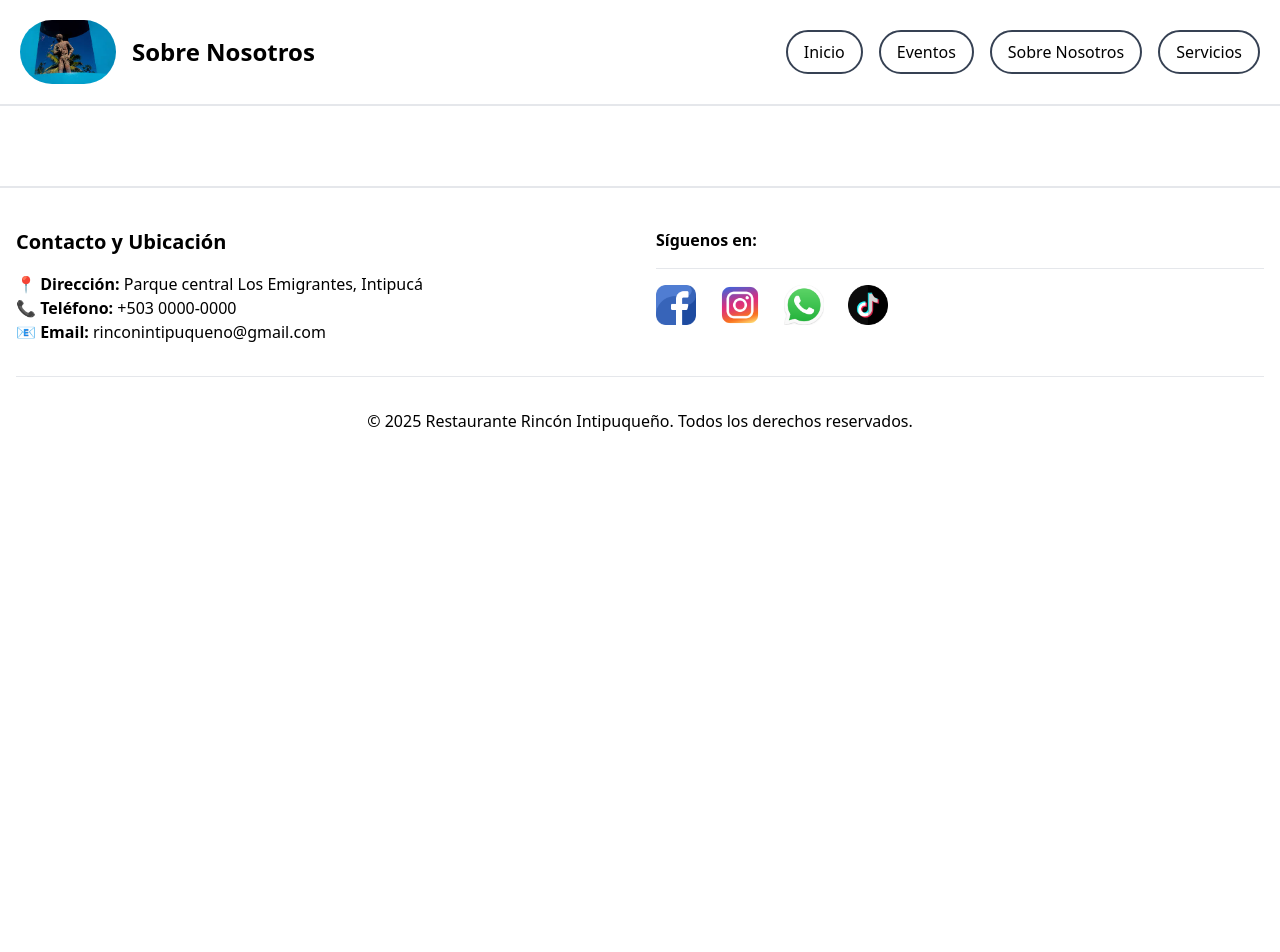
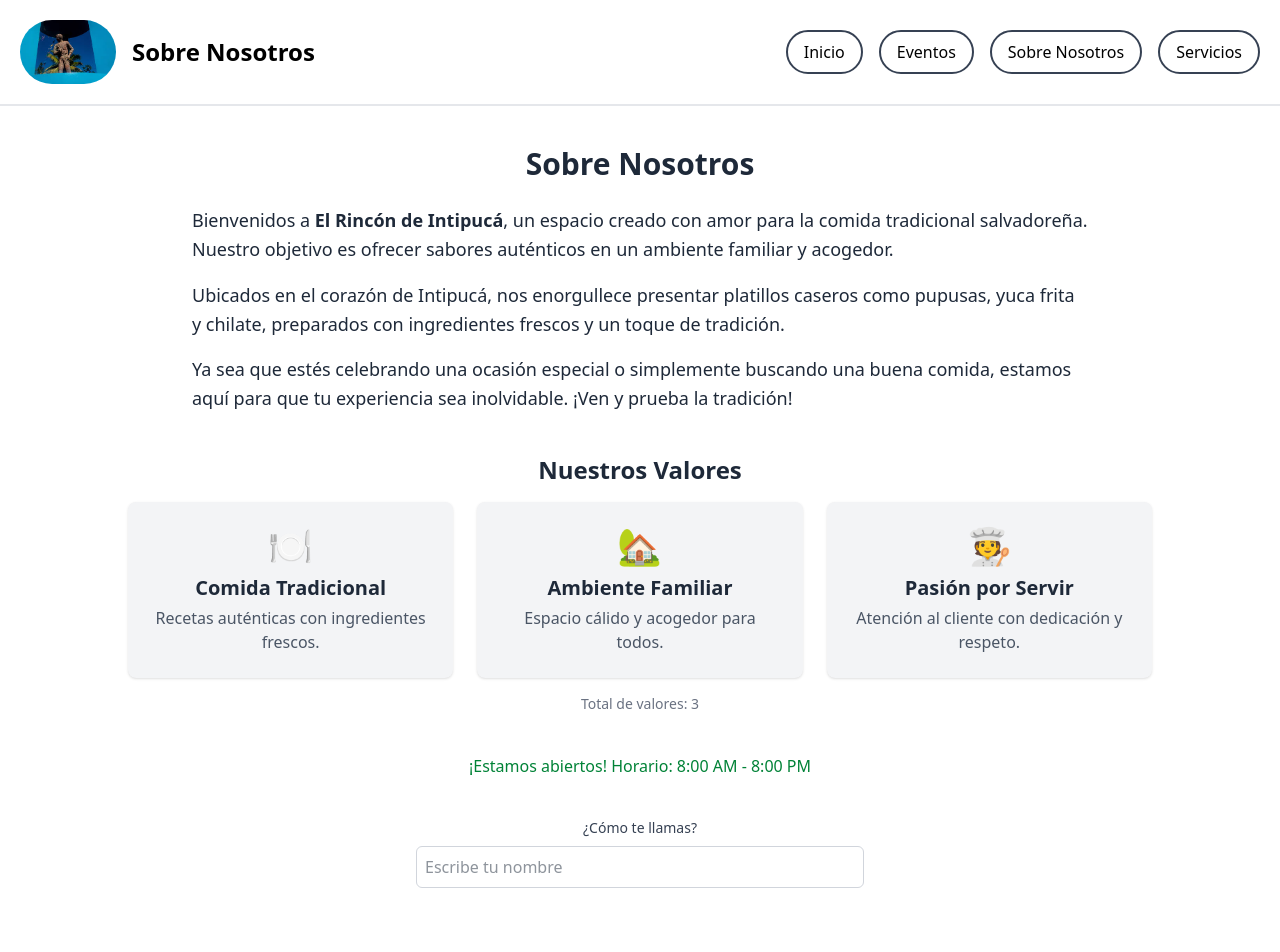
Before and after one commit to Sarahi2006/Rincon_Intipuque-o, a Vue app: page /about in a window 1280 px wide. Shown: the top 952 px of the page. Before the commit the page ends 800 px from the top, so only its background shows below. Built offline with nearby package versions, Linux system fonts and the light colour scheme; the HTML template or start-up script is replaced by a standard one.

Commit message:
upload ServiceList and AbouUs

```diff
--- /dev/null
+++ b/src/components/AboutUs.vue
@@ -0,0 +1,79 @@
+<script setup lang="ts">
+  import { ref, computed } from 'vue'
+
+  const values = [
+    { icon: '🍽️', title: 'Comida Tradicional', description: 'Recetas auténticas con ingredientes frescos.' },
+    { icon: '🏡', title: 'Ambiente Familiar', description: 'Espacio cálido y acogedor para todos.' },
+    { icon: '🧑‍🍳', title: 'Pasión por Servir', description: 'Atención al cliente con dedicación y respeto.' }
+  ]
+
+  const totalValues = computed(() => values.length)
+
+  const isOpen = true // booleano true o false
+
+  const visitorName = ref('')
+  </script>
+
+
+
+<template>
+    <section class="py-10 px-6 bg-white text-gray-800">
+      <h2 class="text-3xl font-bold text-center mb-6">Sobre Nosotros</h2>
+
+      <div class="max-w-4xl mx-auto text-lg leading-relaxed">
+        <p class="mb-4">
+          Bienvenidos a <strong>El Rincón de Intipucá</strong>, un espacio creado con amor para la comida tradicional salvadoreña.
+          Nuestro objetivo es ofrecer sabores auténticos en un ambiente familiar y acogedor.
+        </p>
+        <p class="mb-4">
+          Ubicados en el corazón de Intipucá, nos enorgullece presentar platillos caseros como pupusas, yuca frita
+          y chilate, preparados con ingredientes frescos y un toque de tradición.
+        </p>
+        <p>
+          Ya sea que estés celebrando una ocasión especial o simplemente buscando una buena comida,
+          estamos aquí para que tu experiencia sea inolvidable. ¡Ven y prueba la tradición!
+        </p>
+      </div>
+
+      <!-- Sección de valores del restaurante -->
+      <div class="max-w-5xl mx-auto mt-10">
+        <h3 class="text-2xl font-semibold text-center mb-4">Nuestros Valores</h3>
+        <div class="grid md:grid-cols-3 gap-6">
+          <div
+            v-for="(value, index) in values"
+            :key="index"
+            class="bg-gray-100 p-6 rounded-lg shadow text-center"
+          >
+            <div class="text-4xl mb-2">{{ value.icon }}</div>
+            <h4 class="text-xl font-semibold mb-1">{{ value.title }}</h4>
+            <p class="text-gray-600">{{ value.description }}</p>
+          </div>
+        </div>
+        <p class="mt-4 text-sm text-gray-500 text-center">Total de valores: {{ totalValues }}</p>
+      </div>
+
+      <!-- Sección condicional -->
+      <div class="mt-10 text-center">
+        <p v-if="isOpen" class="text-green-700 font-medium">
+          ¡Estamos abiertos! Horario: 8:00 AM - 8:00 PM
+        </p>
+        <p v-else class="text-red-600 font-medium">
+          Cerrado por hoy, ¡te esperamos mañana!
+        </p>
+      </div>
+
+      <!-- Formulario oara el nomnbre -->
+      <div class="mt-10 max-w-md mx-auto text-center">
+        <label class="block mb-2 text-sm font-medium text-gray-700">¿Cómo te llamas?</label>
+        <input
+          v-model="visitorName"
+          type="text"
+          class="w-full p-2 border border-gray-300 rounded-md focus:outline-none focus:ring-2 focus:ring-yellow-400"
+          placeholder="Escribe tu nombre"
+        />
+        <p v-if="visitorName" class="mt-2 text-yellow-700 font-medium">
+          ¡Gracias por visitarnos, {{ visitorName }}!
+        </p>
+      </div>
+    </section>
+  </template>
--- /dev/null
+++ b/src/components/ServicesList.vue
@@ -0,0 +1,47 @@
+<script setup lang="ts">
+  import { ref, computed } from 'vue';
+
+  const services = ref([
+    { id: 1, name: 'Catering para Eventos', description: 'Servicio de catering para bodas y fiestas.', price: 500.0, type: 'catering' },
+    { id: 2, name: 'Delivery de Comida', description: 'Entrega de comida a domicilio.', price: 10.0, type: 'delivery' },
+    { id: 3, name: 'Comida para Eventos', description: 'Preparación de comida especial para grandes eventos.', price: 800.0, type: 'eventos' },
+    { id: 4, name: 'Catering Corporativo', description: 'Servicio de catering para reuniones de empresa.', price: 300.0, type: 'catering' },
+    { id: 5, name: 'Delivery de Almuerzos', description: 'Servicio de entrega de almuerzos frescos.', price: 15.0, type: 'delivery' },
+  ]);
+
+  // Filtro de tipo de servicio
+  const serviceFilter = ref('all');
+
+  // Propiedad computada para filtrar los servicios según el tipo seleccionado
+  const filteredServices = computed(() => {
+    if (serviceFilter.value === 'all') {
+      return services.value;
+    }
+    return services.value.filter(service => service.type === serviceFilter.value);
+  });
+</script>
+
+<template>
+    <section class="py-10 px-6 bg-white text-gray-800">
+      <h2 class="text-3xl font-bold text-center mb-6">Nuestros Servicios</h2>
+
+
+      <div class="mb-6 text-center">
+        <label for="serviceFilter" class="text-lg font-semibold">Filtrar por tipo de servicio:</label>
+        <select id="serviceFilter" v-model="serviceFilter" class="border rounded p-2">
+          <option value="all">Todos</option>
+          <option value="catering">Catering</option>
+          <option value="delivery">Delivery</option>
+          <option value="eventos">Comida para Eventos</option>
+        </select>
+      </div>
+
+      <div class="flex flex-wrap justify-center gap-6">
+        <div v-for="(service, index) in filteredServices" :key="index" class="flex flex-col bg-gray-100 p-6 rounded-lg shadow-md w-80">
+          <h3 class="text-2xl font-semibold mb-2">{{ service.name }}</h3>
+          <p class="text-gray-600 mb-4">{{ service.description }}</p>
+          <p class="font-bold text-xl text-center">${{ service.price.toFixed(2) }}</p>
+        </div>
+      </div>
+    </section>
+  </template>
--- a/src/router/index.ts
+++ b/src/router/index.ts
@@ -3,6 +3,7 @@ import HomeView from '../views/HomeView.vue'
 import EventView from '../views/EventView.vue'
 import AboutView from '@/views/AboutView.vue'
 import ServicesView from '@/views/ServicesView.vue'
+import AboutUs from '@/components/AboutUs.vue'
 
 const router = createRouter({
   history: createWebHistory(import.meta.env.BASE_URL),
@@ -27,6 +28,11 @@ const router = createRouter({
       name: 'services',
       component: ServicesView,
     },
+    {
+      path: '/about-us',
+      name: 'aboutUs',
+      component: AboutUs,
+    },
   ],
 })
 
--- a/src/views/AboutView.vue
+++ b/src/views/AboutView.vue
@@ -1,14 +1,15 @@
 <script setup lang="ts">
 import Navbar from '@/components/Navbar.vue'
 import Footer from '@/components/Footer.vue'
+import AboutUs from '@/components/AboutUs.vue'
 </script>
 
 <template>
   <Navbar title="Sobre Nosotros" />
   <main>
-
+    <AboutUs />
   </main>
-  <Footer/>
+  <Footer />
 </template>
 
 <style scoped>
--- a/src/views/ServicesView.vue
+++ b/src/views/ServicesView.vue
@@ -1,16 +1,16 @@
 <script setup lang="ts">
 import Navbar from '@/components/Navbar.vue'
 import Footer from '@/components/Footer.vue'
+import ServicesList from '@/components/ServicesList.vue'
 </script>
 
 <template>
-  <Navbar title="Servicios"/>
+  <Navbar title="Servicios" />
   <main>
-
+    <ServicesList />
   </main>
-  <Footer/>
+  <Footer />
 </template>
 
 <style scoped>
-
 </style>
```
Also changed, not shown: 1 other file (tests, documents, lock files or other folders).
